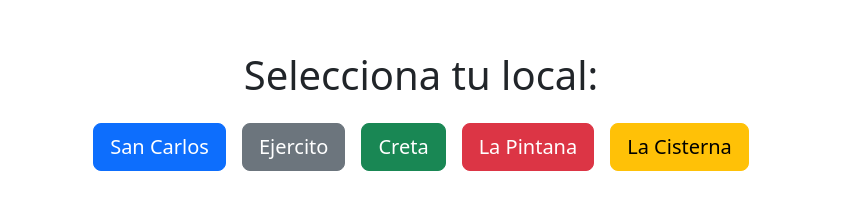
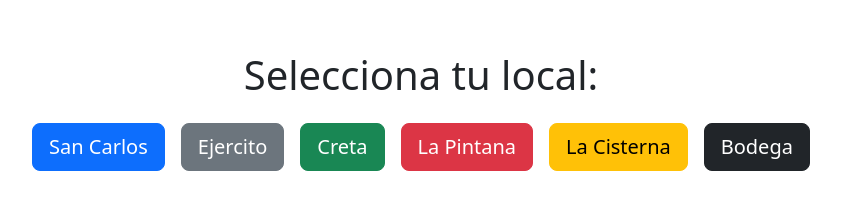
Before and after one commit to Alan-Flores/master, a React (Vite) app: page / in a window 1280 px wide. Shown: the part 166-387 px from the top of the page, without its empty margins (219-1060 px from the left). Built offline with nearby package versions, Linux system fonts and the light colour scheme.

Commit message:
Boton de bodega agregado a farmacia

```diff
--- a/src/assets/img/ButtonLocal.jsx
+++ b/src/assets/img/ButtonLocal.jsx
@@ -10,6 +10,7 @@ export const ButtonLocal = () => {
                 <a href="https://creta.deloalto.cl/" type="button" className="btn btn-success btn-lg m-2">Creta</a>
                 <a href="https://lapintana.deloalto.cl/" type="button" className="btn btn-danger btn-lg m-2">La Pintana</a>
                 <a href="https://lacisterna.deloalto.cl/" type="button" className="btn btn-warning btn-lg m-2">La Cisterna</a>
+                <a href="https://bodega.deloalto.cl/" type="button" className="btn btn-dark btn-lg m-2">Bodega</a>
             </div>
         </>
     )
```
